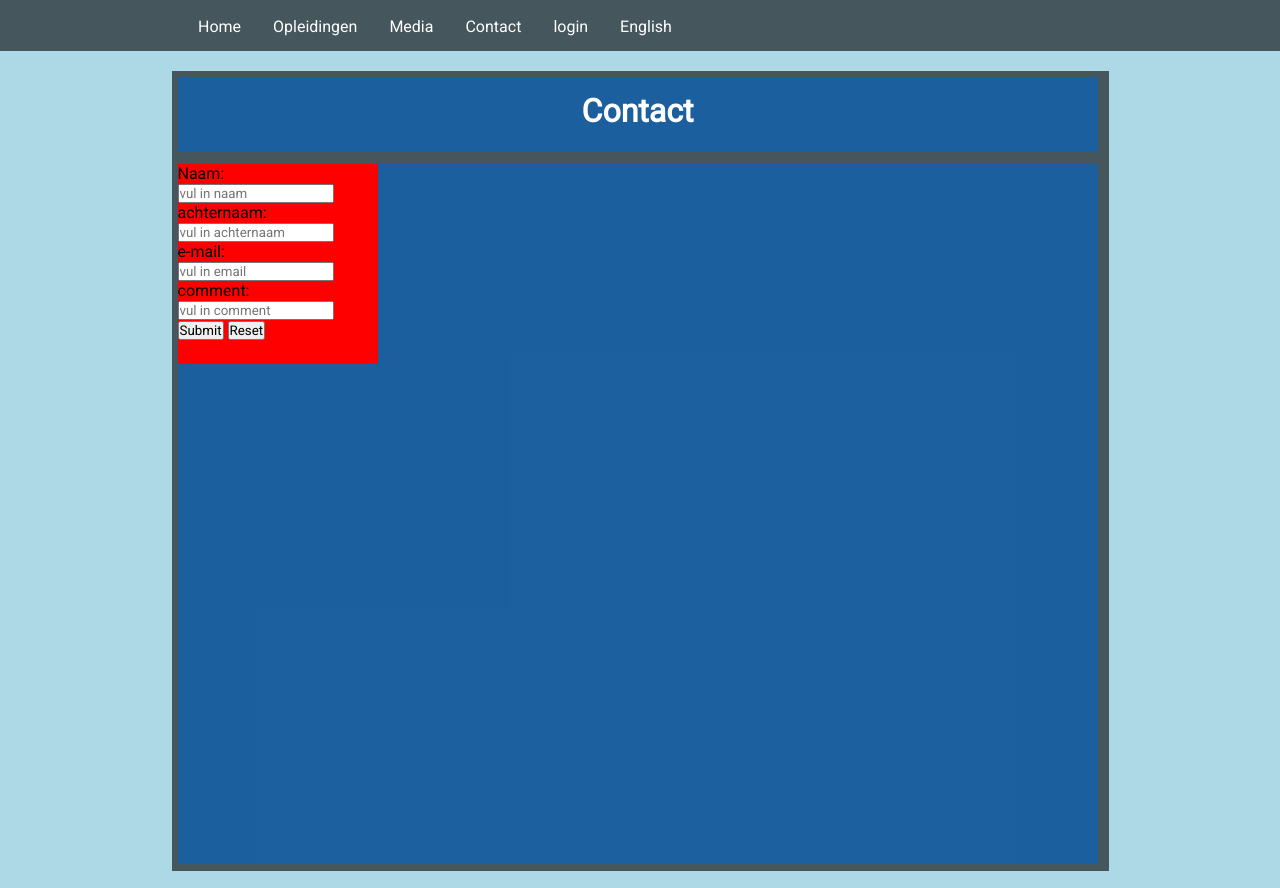
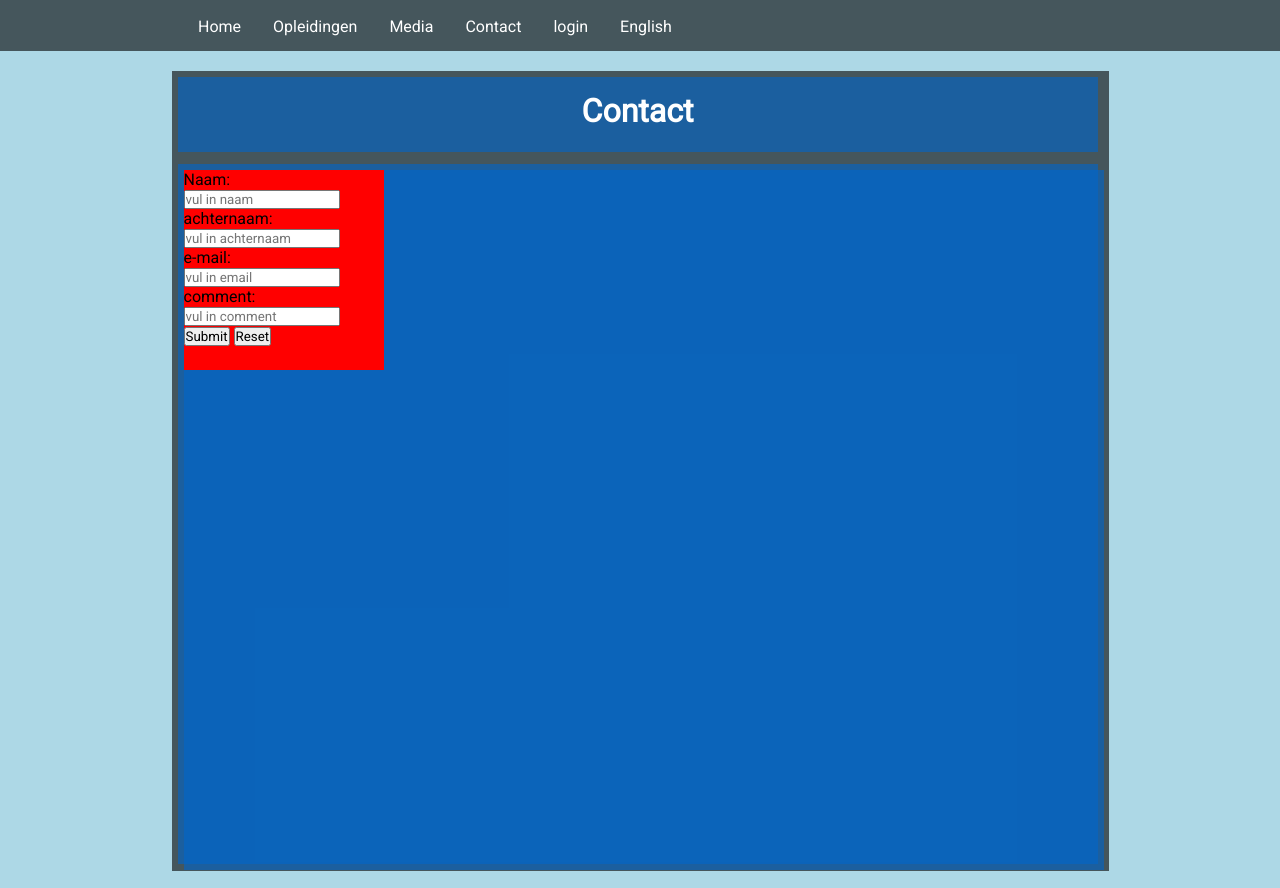
Before and after one commit to Bakkertje01/P1-Buinstituut, a PHP site: page /contact.php in a window 1280 px wide. Shown: the part 155-1043 px from the top of the page. Run offline with PHP 8.4, Linux system fonts and the light colour scheme.

Commit message:
contact formulier

```diff
--- a/BestSendForm.php
+++ b/BestSendForm.php
@@ -12,6 +12,7 @@
 
         }
 		?>
+            <div class="blok_onder">
                 <div class="Cform">
                     <form method="post" action="<?php echo htmlspecialchars($_SERVER["PHP_SELF"]); ?>">
                     Naam:<br><input type="text" name="naam" placeholder="vul&nbsp;in&nbsp;naam">
@@ -24,6 +25,7 @@
                     <br>
                     <input type="submit" name="submit">
                     <input type="reset" name="reset">
+                </div>
             </div>
 
 
```
Lines whose indentation alone changed are shown as unchanged.
